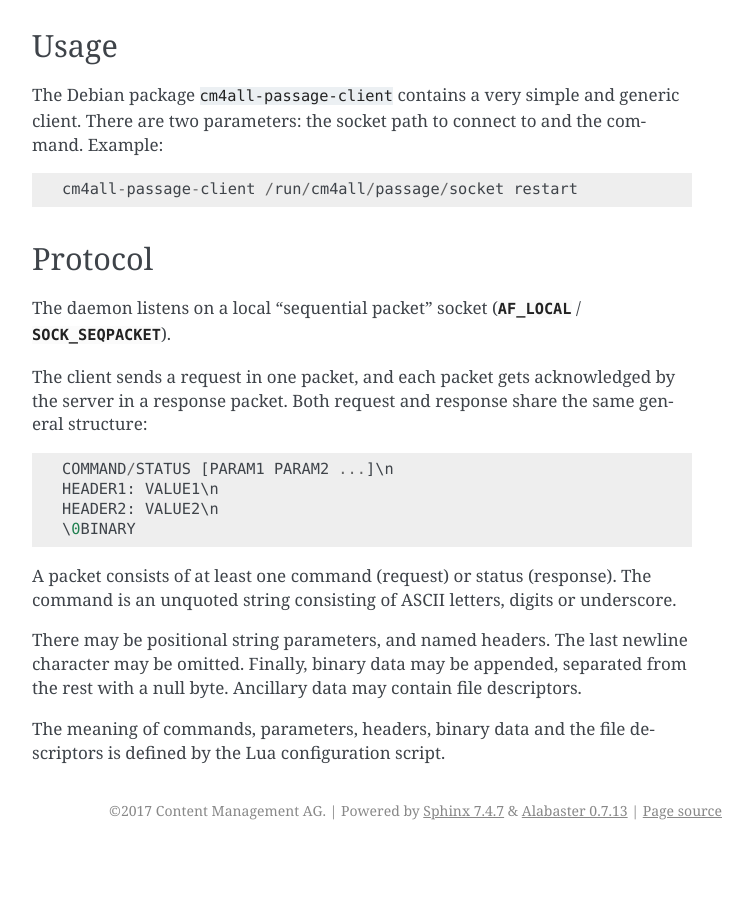
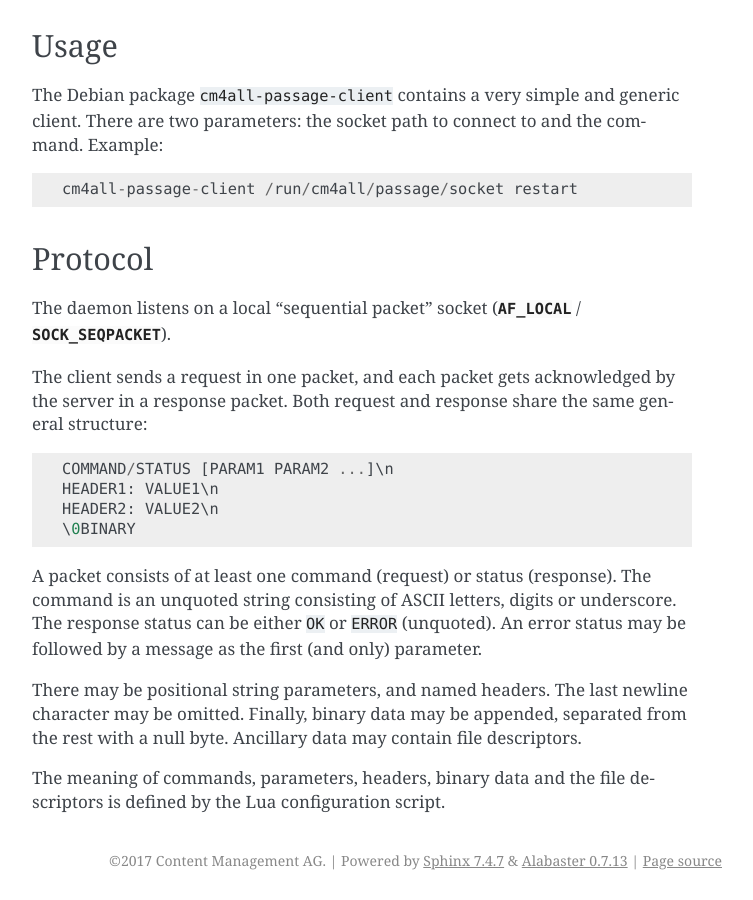
Before and after one commit to CM4all/passage, a Sphinx documentation site: the page built from doc/index.rst, in a window 1280 px wide and 900 px high, scrolled down 2917 px. Shown: the whole window, without its empty margins (388-1141 px from the left). Built offline with Sphinx 7.4.7, drawn with Linux system fonts in a browser that asks for light colours; before the commit the page ends 3767 px from its top, so only the background shows below that.

Commit message:
doc: document the response status

```diff
--- a/doc/index.rst
+++ b/doc/index.rst
@@ -173,7 +173,9 @@
 
 A packet consists of at least one command (request) or status
 (response).  The command is an unquoted string consisting of ASCII
-letters, digits or underscore.
+letters, digits or underscore.  The response status can be either
+:samp:`OK` or :samp:`ERROR` (unquoted).  An error status may be
+followed by a message as the first (and only) parameter.
 
 There may be positional string parameters, and named headers.  The
 last newline character may be omitted.  Finally, binary data may be
```
